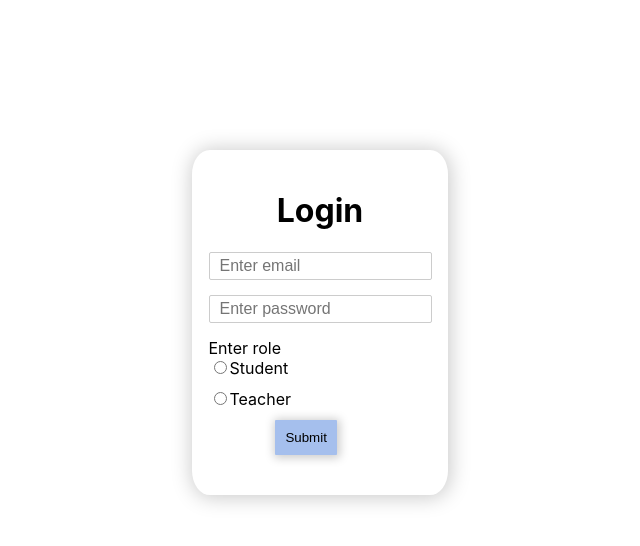
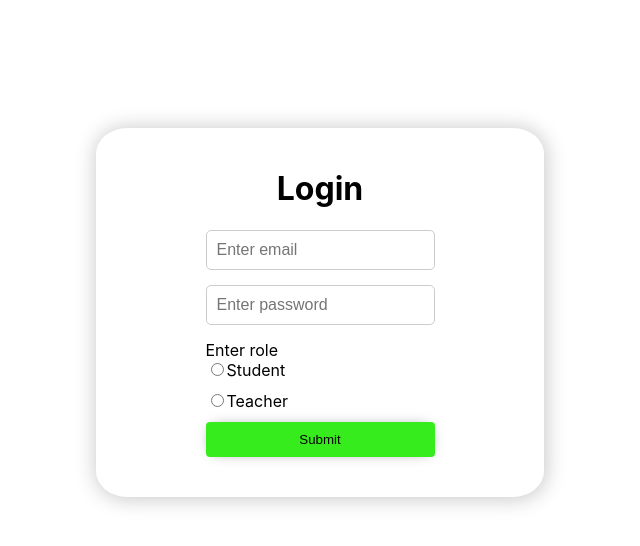
Before and after one commit to swarajpure/college-portal-frontend, a Next.js app: page /login in a window 1280 px wide. Shown: the top 546 px of the page, without its empty margins (320-960 px from the left). Built offline with nearby package versions, Linux system fonts and the light colour scheme.

Commit message:
adds same style to login form as register form

```diff
--- a/components/login/index.js
+++ b/components/login/index.js
@@ -51,22 +51,65 @@ export default class Login extends React.Component {
                 </div>
                 < style jsx >
                     {`
+                        // .container{
+                        //     margin: 20px auto;
+                        //     border-radius: 7%;
+                        //     box-shadow: 1px 1px 20px 2px #ccc;
+                        //     display: flex;
+                        //     justify-content: center;
+                        //     flex-direction: column;
+                        //     width: 20%;
+                        //     padding-top: 20px;
+                        //     padding-bottom: 40px;
+                        //     margin-top: 150px;
+                        // }
+
+                        // h1 {
+                        //     text-align: center;
+                        // }
+                        // .form {
+                        //     display: flex;
+                        //     justify-content: center;
+                        // }
+
+                        // input {
+                        //     border: 0.5px solid #ccc;
+                        //     border-radius: 2px;
+                        //     padding: 4px;
+                        //     padding-left: 10px;
+                        //     margin-bottom: 15px;
+                        //     font-size: 1rem;
+                        // }
+
+                        // #labelRole {
+                        //     text-align: center;
+                        // }
+
+                        // .submit {
+                        //     margin-left: 30%;
+                        //     padding: 10px;
+                        //     border-radius: 1px;
+                        //     text-decoration: none;
+                        //     border: none;
+                        //     box-shadow: 1px 1px 10px 2px #ccc;
+                        //     background-color: #a5bfed
+                        // }
                         .container{
-                            margin: 20px auto;
+                            margin: 10% auto;
                             border-radius: 7%;
                             box-shadow: 1px 1px 20px 2px #ccc;
                             display: flex;
                             justify-content: center;
                             flex-direction: column;
-                            width: 20%;
+                            width: 35%;
                             padding-top: 20px;
                             padding-bottom: 40px;
-                            margin-top: 150px;
                         }
 
                         h1 {
                             text-align: center;
                         }
+
                         .form {
                             display: flex;
                             justify-content: center;
@@ -74,8 +117,8 @@ export default class Login extends React.Component {
 
                         input {
                             border: 0.5px solid #ccc;
-                            border-radius: 2px;
-                            padding: 4px;
+                            border-radius: 5px;
+                            padding: 10px;
                             padding-left: 10px;
                             margin-bottom: 15px;
                             font-size: 1rem;
@@ -86,16 +129,22 @@ export default class Login extends React.Component {
                         }
 
                         .submit {
-                            margin-left: 30%;
+                            margin: 0 auto;
+                            display: block;
+                            width: 100%;
                             padding: 10px;
                             border-radius: 1px;
                             text-decoration: none;
                             border: none;
-                            box-shadow: 1px 1px 10px 2px #ccc;
-                            background-color: #a5bfed
+                            box-shadow: 0 0 15px -7px rgba(0,0,0,.65);
+                            background-color: #37ec1d;
+                            border-radius: 4px;
+                            cursor: pointer;
                         }
 
-
+                        .submit:hover {
+                            box-shadow: 1px 1px 18px -5px rgba(0,0,0,.65);
+                        }
             `}
                 </style>
             </div>
```
